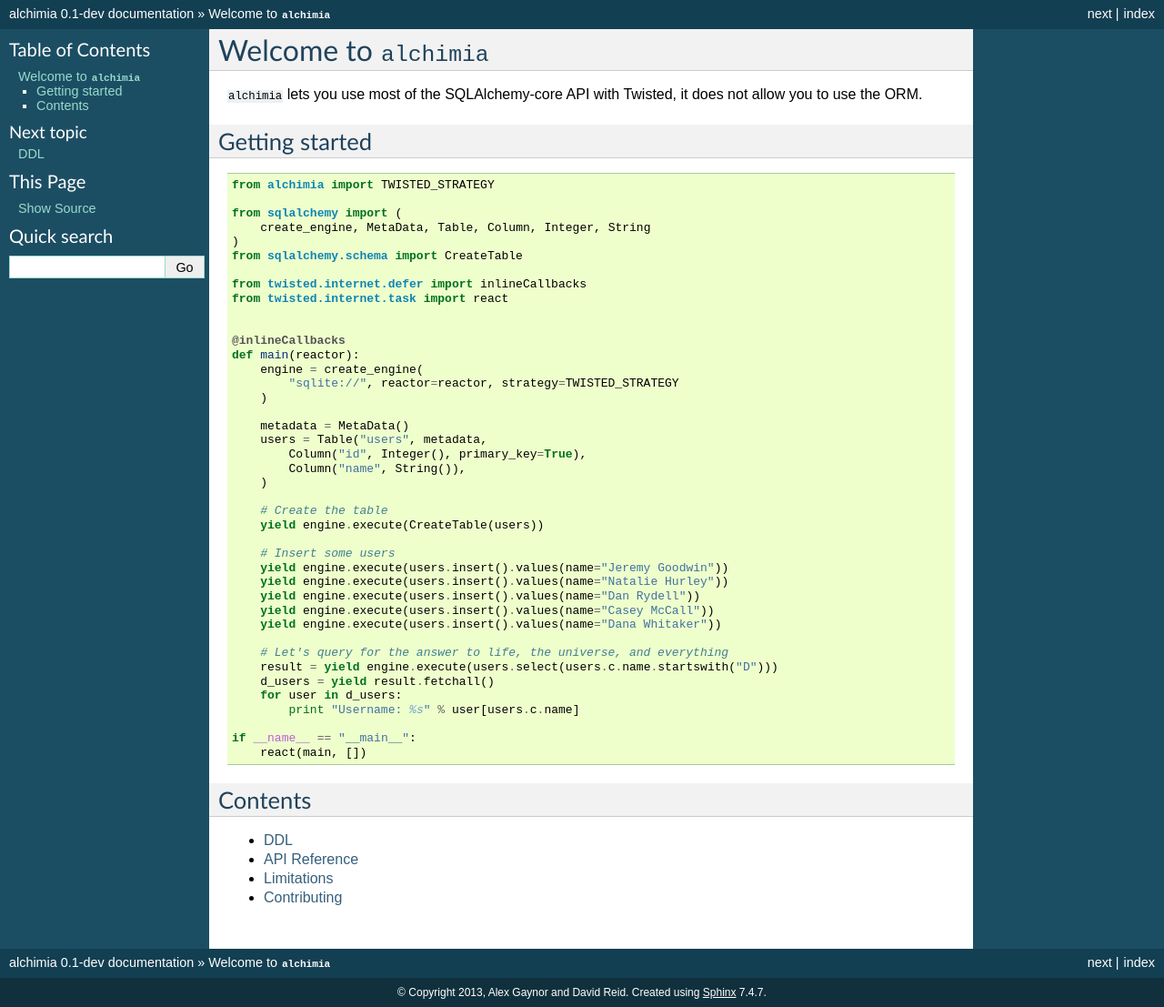
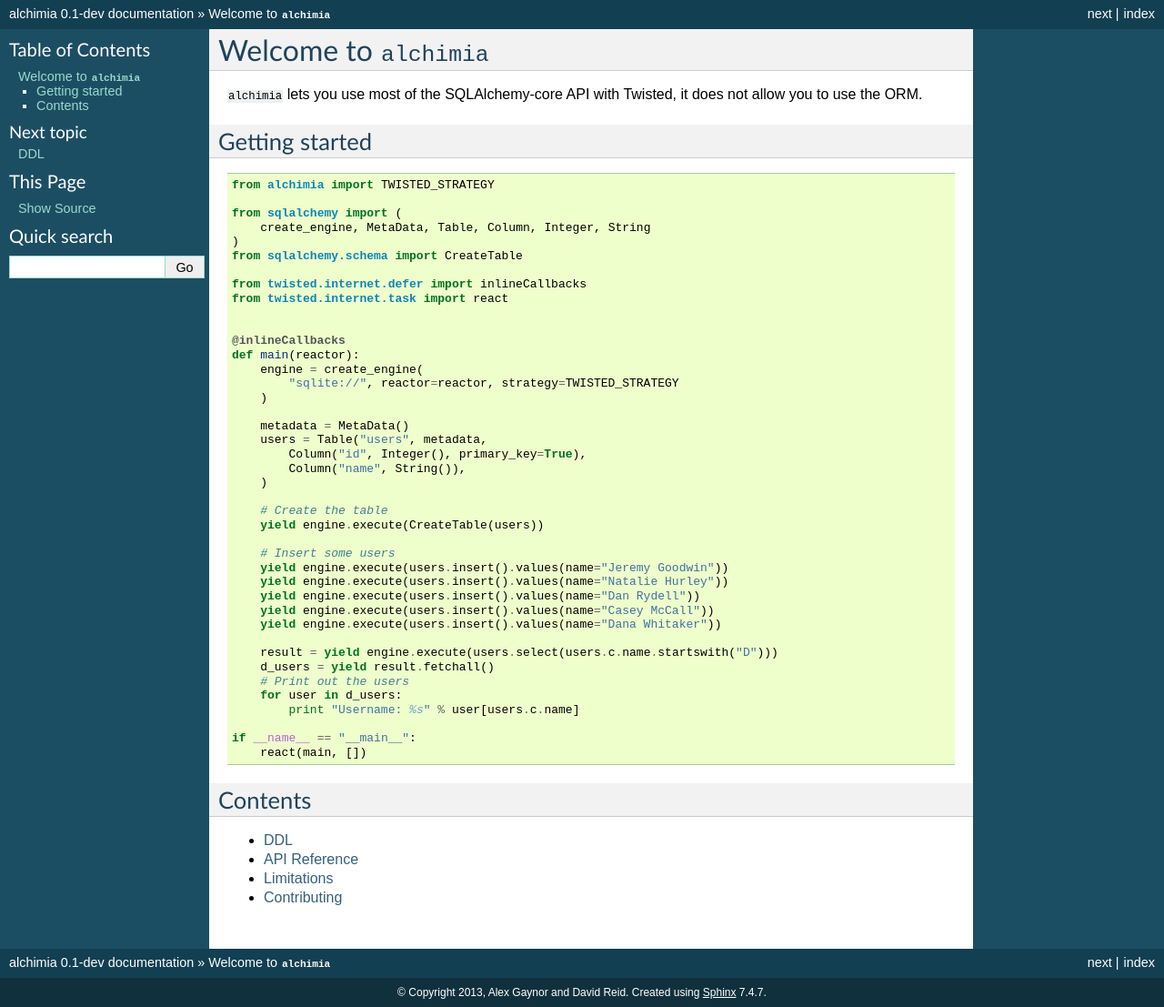
Before and after one commit to alex/alchimia, a Sphinx documentation site: the page built from docs/index.rst, in a window 1280 px wide. Shown: the whole page at 91% size. Built offline with Sphinx 7.4.7, drawn with Linux system fonts in a browser that asks for light colours.

Commit message:
fix comments

```diff
--- a/README.rst
+++ b/README.rst
@@ -42,9 +42,9 @@
         yield engine.execute(users.insert().values(name="Casey McCall"))
         yield engine.execute(users.insert().values(name="Dana Whitaker"))
 
-        # Let's query for the answer to life, the universe, and everything
         result = yield engine.execute(users.select(users.c.name.startswith("D")))
         d_users = yield result.fetchall()
+        # Print out the users
         for user in d_users:
             print "Username: %s" % user[users.c.name]
 
--- a/docs/index.rst
+++ b/docs/index.rst
@@ -43,9 +43,9 @@
         yield engine.execute(users.insert().values(name="Casey McCall"))
         yield engine.execute(users.insert().values(name="Dana Whitaker"))
 
-        # Let's query for the answer to life, the universe, and everything
         result = yield engine.execute(users.select(users.c.name.startswith("D")))
         d_users = yield result.fetchall()
+        # Print out the users
         for user in d_users:
             print "Username: %s" % user[users.c.name]
 
```
